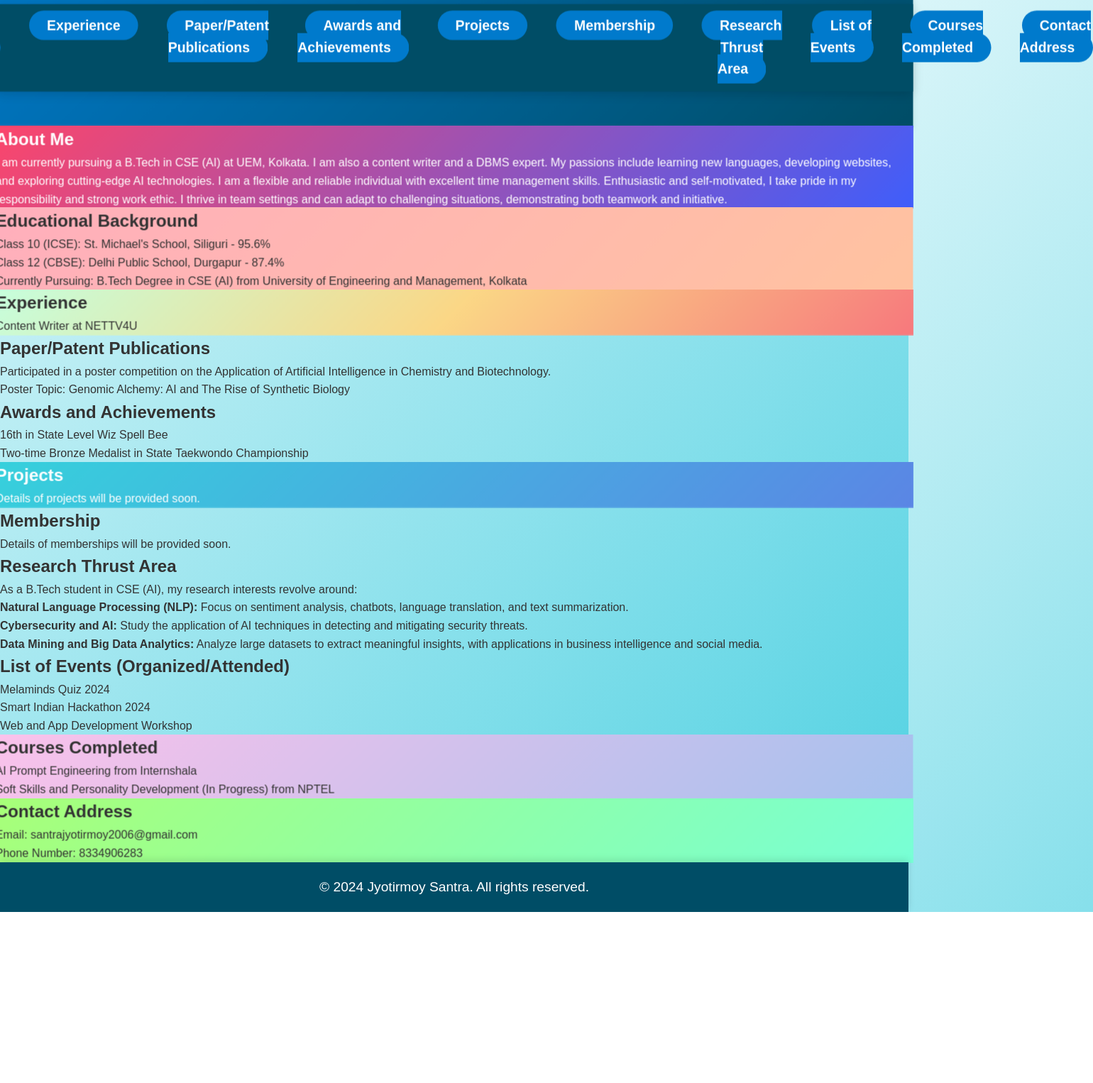
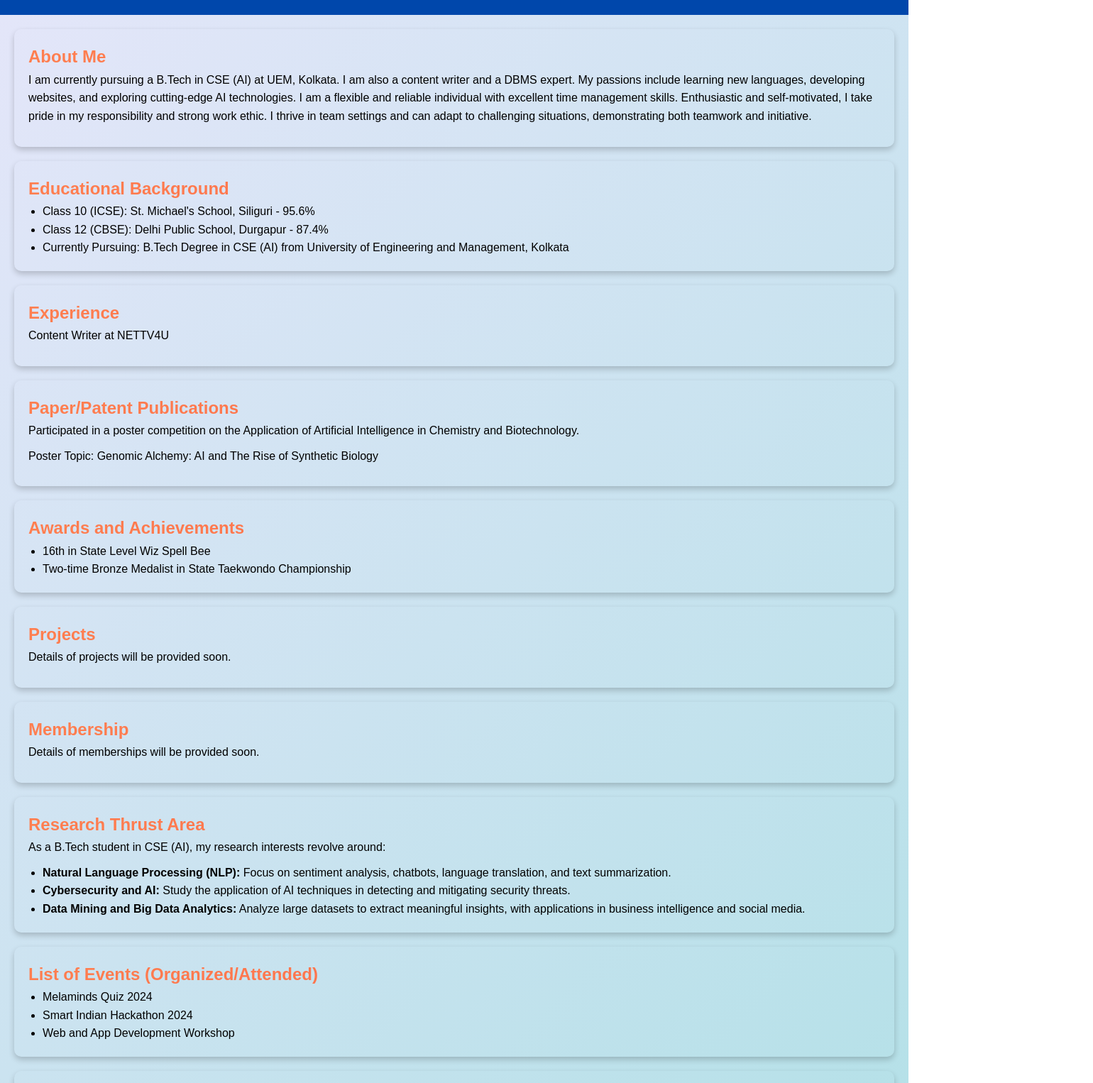
Before and after one commit to Aritra-005/Jyotirmoy006.github.io, a plain HTML site: page index.html in a window 1280 px wide. Shown: the part 131-1657 px from the top of the page at 71% size, 1540 px wide, since content can reach past the window. Before the commit the page ends 1416 px from the top, so only its background shows below. Drawn offline with Linux system fonts and the light colour scheme.

Commit message:
Update styles.css

```diff
--- a/styles.css
+++ b/styles.css
@@ -1,4 +1,3 @@
-/* General Styles */
 * {
     margin: 0;
     padding: 0;
@@ -6,191 +5,66 @@
 }
 
 body {
-    font-family: 'Poppins', sans-serif;
-    color: #333;
-    background: linear-gradient(135deg, #e0f7fa, #b2ebf2, #80deea, #4dd0e1);
+    font-family: Arial, sans-serif;
     line-height: 1.6;
+    background: linear-gradient(135deg, #E6E6FA, #B0E0E6); /* Background gradient */
 }
 
-/* Header */
 header {
-    background: linear-gradient(135deg, #007acc, #004d66);
+    background: #0047AB; /* Header background color */
     color: #fff;
-    padding: 50px 0;
+    padding: 20px 0;
     text-align: center;
-    box-shadow: 0 4px 10px rgba(0, 0, 0, 0.1);
-    transform: perspective(1000px) translateZ(10px); /* Added 3D effect */
 }
 
-header h1 {
-    font-size: 3em;
-    margin-bottom: 10px;
-    letter-spacing: 1.5px;
-    text-shadow: 2px 2px 8px rgba(0, 0, 0, 0.2);
-}
-
-header p {
-    font-size: 1.2em;
-    font-style: italic;
-}
-
-/* Navigation Bar */
 nav ul {
-    background-color: #004d66;
-    padding: 15px 0;
-    display: flex;
-    justify-content: center;
-    list-style-type: none;
-    position: sticky;
-    top: 0;
-    z-index: 1000;
-    box-shadow: 0 4px 15px rgba(0, 0, 0, 0.15);
+    list-style: none;
 }
 
 nav ul li {
-    margin: 0 20px;
+    display: inline;
+    margin: 0 15px;
 }
 
-nav ul li a {
+nav a {
     color: #fff;
     text-decoration: none;
-    font-size: 1.2em;
-    font-weight: bold;
-    padding: 10px 25px;
-    background-color: #007acc;
-    border-radius: 30px;
-    transition: all 0.3s ease;
-    perspective: 1000px; /* Added for 3D effect */
 }
 
-nav ul li a:hover {
-    background-color: #002a40;
-    transform: scale(1.1) rotateY(5deg); /* Added rotation for 3D effect */
-    box-shadow: 0px 8px 25px rgba(0, 0, 0, 0.2);
+h1 {
+    margin-bottom: 10px;
 }
 
-/* Profile Picture */
-.profile-pic {
-    display: block;
-    margin: 30px auto;
-    border-radius: 50%;
-    width: 250px;
-    height: 250px;
-    border: 5px solid #007acc;
-    box-shadow: 0px 8px 25px rgba(0, 0, 0, 0.2);
-    transition: transform 0.3s ease, box-shadow 0.3s ease;
-    perspective: 1000px; /* Added for 3D effect */
+h2 {
+    background: linear-gradient(135deg, #FF7F50, #FF6347); /* Section heading gradient */
+    -webkit-background-clip: text;
+    -webkit-text-fill-color: transparent;
 }
 
-.profile-pic:hover {
-    transform: rotateY(20deg) scale(1.1); /* Added rotation for 3D effect */
-    box-shadow: 0px 15px 40px rgba(0, 0, 0, 0.3);
+section {
+    margin: 20px;
+    padding: 20px;
+    border-radius: 10px;
+    box-shadow: 0 4px 8px rgba(0, 0, 0, 0.2);
+    transition: transform 0.3s;
 }
 
-/* Container - Default Shadow */
-.container {
-    width: 85%;
-    max-width: 1000px;
-    margin: 50px auto;
-    padding: 30px;
-    border-radius: 15px;
-    box-shadow: 0 8px 30px rgba(0, 0, 0, 0.1);
-    transition: transform 0.3s ease; /* Added for 3D effect */
+section:hover {
+    transform: translateY(-5px);
 }
 
-.container:hover {
-    transform: translateY(-10px) scale(1.02); /* Added lift effect on hover */
+footer {
+    text-align: center;
+    padding: 10px 0;
+    background: #0047AB; /* Footer background color */
+    color: #fff;
 }
 
-/* Home Section */
-#home {
-    background: linear-gradient(135deg, #00d2ff, #3a7bd5);
-    color: #fff;
-    transform: perspective(1000px) translateZ(10px); /* Added 3D effect */
+ul {
+    list-style-type: disc;
+    margin-left: 20px;
 }
 
-/* About Section */
-#about {
-    background: linear-gradient(135deg, #fc466b, #3f5efb);
-    color: #fff;
-    transform: perspective(1000px) translateZ(10px); /* Added 3D effect */
+p {
+    margin-bottom: 10px;
 }
-
-/* Educational Background Section */
-#education {
-    background: linear-gradient(135deg, #ffafbd, #ffc3a0);
-    color: #333;
-    transform: perspective(1000px) translateZ(10px); /* Added 3D effect */
-}
-
-/* Experience Section */
-#experience {
-    background: linear-gradient(135deg, #c6ffdd, #fbd786, #f7797d);
-    color: #333;
-    transform: perspective(1000px) translateZ(10px); /* Added 3D effect */
-}
-
-/* Projects Section */
-#projects {
-    background: linear-gradient(135deg, #36d1dc, #5b86e5);
-    color: #fff;
-    transform: perspective(1000px) translateZ(10px); /* Added 3D effect */
-}
-
-/* Courses Section */
-#courses {
-    background: linear-gradient(135deg, #fbc2eb, #a6c1ee);
-    color: #333;
-    transform: perspective(1000px) translateZ(10px); /* Added 3D effect */
-}
-
-/* Contact Section */
-#contact {
-    background: linear-gradient(135deg, #a8ff78, #78ffd6);
-    color: #333;
-    transform: perspective(1000px) translateZ(10px); /* Added 3D effect */
-}
-
-/* Section Titles */
-.container h2 {
-    font-size: 2.5em;
-    color: #fff;
-    margin-bottom: 25px;
-    border-bottom: 2px solid rgba(255, 255, 255, 0.3);
-    padding-bottom: 10px;
-    text-shadow: 1px 1px 5px rgba(0, 0, 0, 0.1);
-}
-
-/* Footer */
-footer {
-    background-color: #004d66;
-    color: #fff;
-    text-align: center;
-    padding: 20px 0;
-    box-shadow: 0 -4px 10px rgba(0, 0, 0, 0.1);
-    position: relative;
-}
-
-footer p {
-    margin: 0;
-    font-size: 1.2em;
-}
-
-/* Responsive Design */
-@media (max-width: 768px) {
-    nav ul li {
-        margin: 0 10px;
-    }
-
-    nav ul li a {
-        font-size: 1em;
-    }
-
-    header h1 {
-        font-size: 2em;
-    }
-
-    .container {
-        width: 95%;
-    }
-}
```
